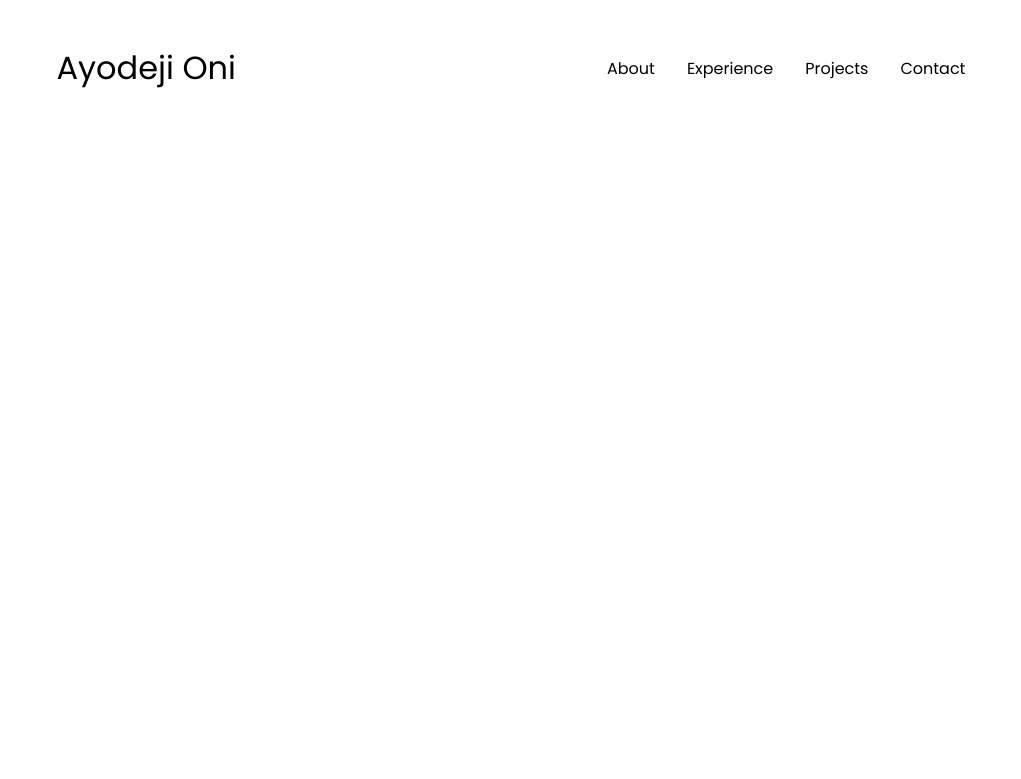
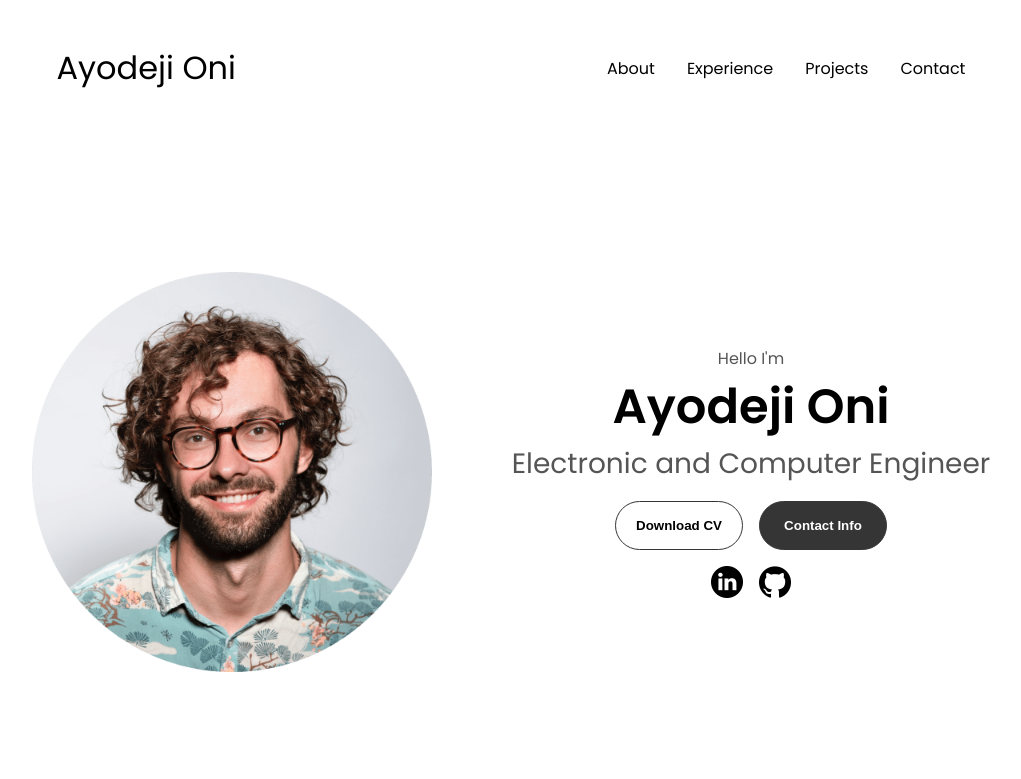
Before and after one commit to Ayo-Oni-515/portfolio-site, a plain HTML site: page index.html in a window 1280 px wide. Shown: the whole page, without its empty margins (129-1150 px from the left). Drawn offline with Linux system fonts and the light colour scheme.

Commit message:
feat: add hero section

```diff
--- a/index.html
+++ b/index.html
@@ -1,5 +1,6 @@
 <!DOCTYPE html>
 <html lang="en">
+
 <head>
   <meta charset="UTF-8" />
   <meta http-equiv="X-UA-Compatible" content="IE=edge" />
@@ -8,6 +9,7 @@
   <link rel="stylesheet" href="styles.css" />
   <link rel="stylesheet" href="mediaqueries.css" />
 </head>
+
 <body>
   <nav id="desktop-nav">
     <div class="logo">Ayodeji Oni</div>
@@ -36,6 +38,29 @@
       </div>
     </div>
   </nav>
+  <section id="profile">
+    <div class="section__pic-container">
+      <img src="./assets/profile-pic.png" alt="Ayodeji Oni's profile picture" />
+      <!-- change -->
+    </div>
+    <div class="section__text">
+      <p class="section__text__p1">Hello I'm</p>
+      <h1 class="title">Ayodeji Oni</h1>
+      <p class="section__text__p2">Electronic and Computer Engineer</p>
+      <div class="btn-container">
+        <button class="btn btn-color-2" onclick="window.open('./assets/resume-example.pdf')">Download CV</button>
+        <!-- change (done) -->
+        <button class="btn btn-color-1" onclick="location.href='./#contact'">Contact Info</button>
+        <!-- change -->
+      </div>
+      <div id="socials-container">
+        <img src="./assets/linkedin.png" alt="My LinkedIn profile" class="icon" onclick="location.href='https://www.linkedin.com/in/ayodeji-oni/'" />
+        <img src="./assets/github.png" alt="My LinkedIn profile" class="icon" onclick="location.href='https://github.com/Ayo-Oni-515'" />
+
+      </div>
+    </div>
+  </section>
   <script src="script.js"></script>
 </body>
+
 </html>
--- a/styles.css
+++ b/styles.css
@@ -146,3 +146,113 @@ a:hover {
 }
 
 /* Sections */
+
+section {
+    padding-top: 4vh;
+    height: 96vh;
+    margin: 0 10rem;
+    box-sizing: border-box;
+    min-height: fit-content;
+}
+
+.section-container {
+    display: flex;
+}
+
+/* Profile-section */
+
+#profile {
+    display: flex;
+    justify-content: center;
+    gap: 5rem;
+    height: 80vh;
+}
+
+.section__pic-container {
+    display: flex;
+    height: 400px;
+    width: 400px;
+    margin: auto 0;
+}
+
+.section__text {
+    align-self: center;
+    text-align: center;
+}
+
+.section__texte p {
+    font-weight: 600;
+}
+
+.section__text__p1 {
+    text-align: center;
+}
+
+.section__text__p2 {
+    font-size: 1.75rem;
+    margin-bottom: 1rem;
+}
+
+.title {
+    font-size: 3rem;
+    text-align: center;
+}
+
+#socials-container {
+    display: flex;
+    justify-content: center;
+    margin-top: 1rem;
+    gap: 1rem;
+}
+
+/* Icons */
+
+.icon {
+    cursor: pointer;
+    height: 2rem;
+}
+
+/* Buttons */
+
+.btn-container {
+    display: flex;
+    justify-content: center;
+    gap: 1rem;
+}
+
+.btn {
+    font-weight: 600;
+    transition: all 300ms ease;
+    padding: 1rem;
+    width: 8rem;
+    border-radius: 2rem;
+}
+
+.btn-color-1, .btn-color-2 {
+    border: rgb(53, 53, 53) 0.1rem solid;
+}
+
+.btn-color-1:hover, .btn-color-2:hover {
+    cursor: pointer;
+}
+
+.btn-color-1, .btn-color-2:hover {
+    background: rgb(53, 53, 53);
+    color: white;
+}
+
+.btn-color-1:hover{
+    background: rgb(0, 0, 0);
+}
+
+.btn-color-2 {
+    background: none;
+}
+
+.btn-color-2:hover {
+    border: rgb(255, 255, 255) 0.1rem solid;
+}
+
+.btn-container {
+    gap: 1rem;
+}
```
Lines whose indentation alone changed are shown as unchanged.
